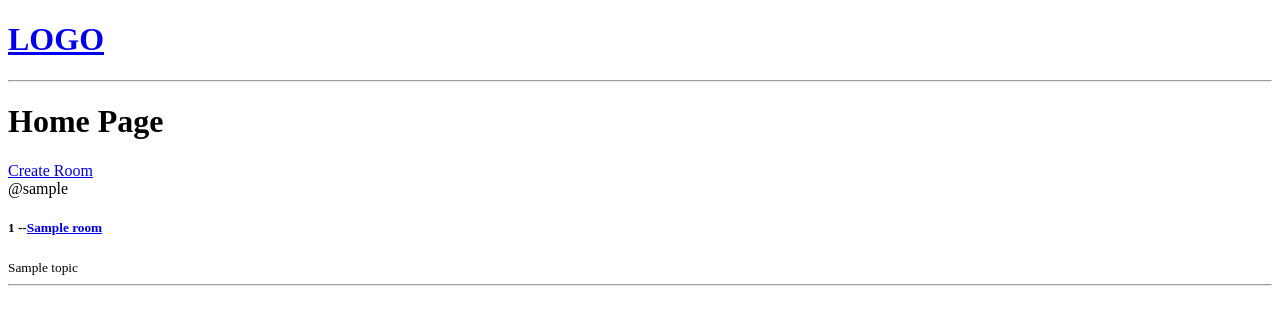
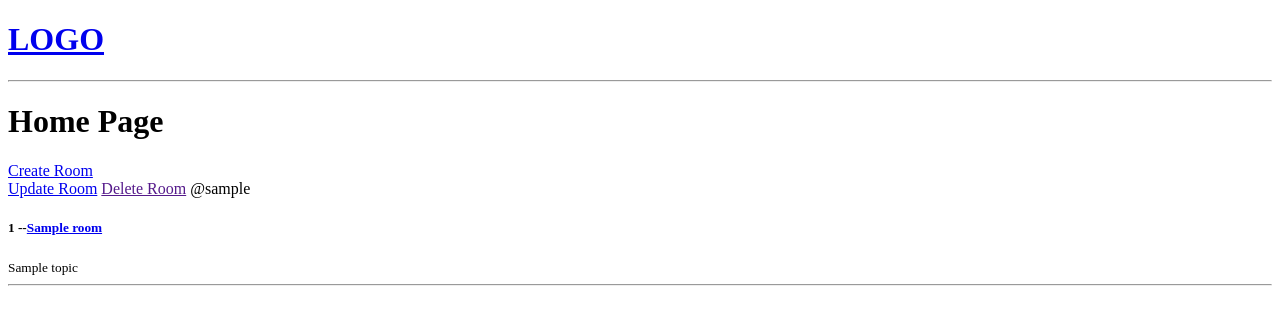
Before and after one commit to joelclaudius/django-discord, a Django app: page / in a window 1280 px wide. Shown: the top 325 px of the page. Run offline with Django 5.2, Linux system fonts and the light colour scheme; tables that the repository leaves empty hold one stand-in row (values such as "Sample post").

Commit message:
Added models

```diff
--- a/base/templates/base/home.html
+++ b/base/templates/base/home.html
@@ -5,6 +5,9 @@
   <div>
     {% for room in rooms %}
     <div>
+      <div>
+        <a href="{% url 'update-room' room.id%}">Update Room</a>
+        <a href="">Delete Room</a>
         <span>@{{room.host.username}}</span>
         <h5>
           {{room.id}} --<a href="{% url 'room' room.id %}">{{room.name}}</a>
@@ -16,3 +19,4 @@
     </div>
   </div>
   {% endblock content %}
+</div>
--- a/base/urls.py
+++ b/base/urls.py
@@ -5,5 +5,7 @@ urlpatterns = [
     path('', views.home, name='home'),
     path('room/<str:pk>/', views.room, name='room'),
 
-    path('create-room/', views.createRoom, name='create-room')
+    path('create-room/', views.createRoom, name='create-room'),
+    path('update-room/<str:pk>/', views.updateRoom, name='update-room'),
+
 ]
--- a/base/views.py
+++ b/base/views.py
@@ -26,3 +26,16 @@ def createRoom(request):
 
     context = {'form':form}
     return render(request, 'base/room_form.html', context)
+
+def updateRoom(request, pk):
+    room = Room.objects.get(id=pk)
+    form = RoomForm(instance=room)
+
+    if request.method == 'POST':
+        form = RoomForm(request.POST, instance=room)
+        if form.is_valid():
+            form.save()
+            return redirect('home')
+
+    context = {'form':form}
+    return render(request, 'base/room_form.html', context)
```
Also changed, not shown: base/templates/base/delete.html (added). Lines whose indentation alone changed are shown as unchanged.
